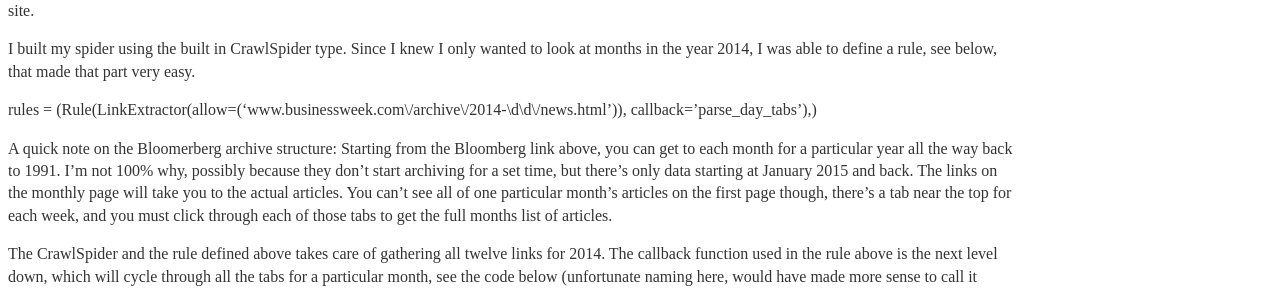
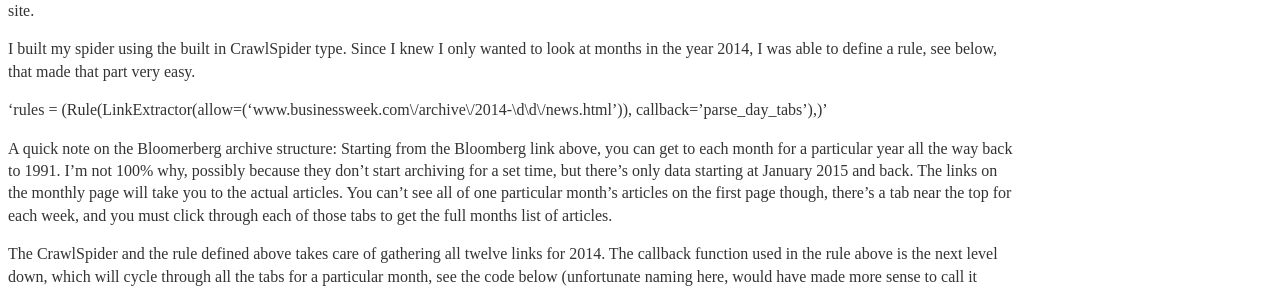
Before and after one commit to bsmitty5000/bsmitty5000.github.io, a Jekyll site: the page built from _posts/2016-02-06-Stock-Market-Predictions-Using-Scrapy-and-SVMs.md, in a window 1280 px wide. Shown: the part 589-879 px from the top of the page. Built offline with Jekyll 4.4.1, drawn with Linux system fonts in a browser that asks for light colours; comment, search, counter and statistics services are not loaded.

```diff
--- a/_posts/2016-02-06-Stock-Market-Predictions-Using-Scrapy-and-SVMs.md
+++ b/_posts/2016-02-06-Stock-Market-Predictions-Using-Scrapy-and-SVMs.md
@@ -18,7 +18,7 @@ Francesco's post does a good job of describing how to build a web scraper using
 
 I built my spider using the built in CrawlSpider type. Since I knew I only wanted to look at months in the year 2014, I was able to define a rule, see below, that made that part very easy.
 
-  rules = (Rule(LinkExtractor(allow=('www\.businessweek\.com\/archive\/2014-\d\d\/news\.html')), callback='parse_day_tabs'),)
+  'rules = (Rule(LinkExtractor(allow=('www\.businessweek\.com\/archive\/2014-\d\d\/news\.html')), callback='parse_day_tabs'),)'
 
 A quick note on the Bloomerberg archive structure: Starting from the Bloomberg link above, you can get to each month for a particular year all the way back to 1991. I'm not 100% why, possibly because they don't start archiving for a set time, but there's only data starting at January 2015 and back. The links on the monthly page will take you to the actual articles. You can't see all of one particular month's articles on the first page though, there's a tab near the top for each week, and you must click through each of those tabs to get the full months list of articles.
 
```
